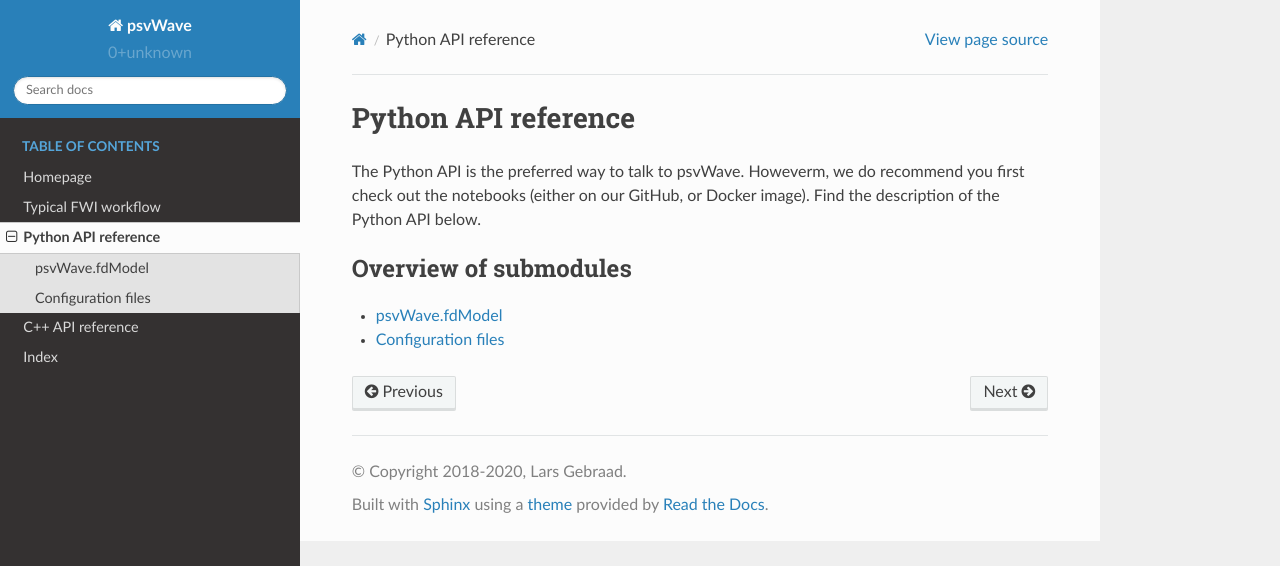
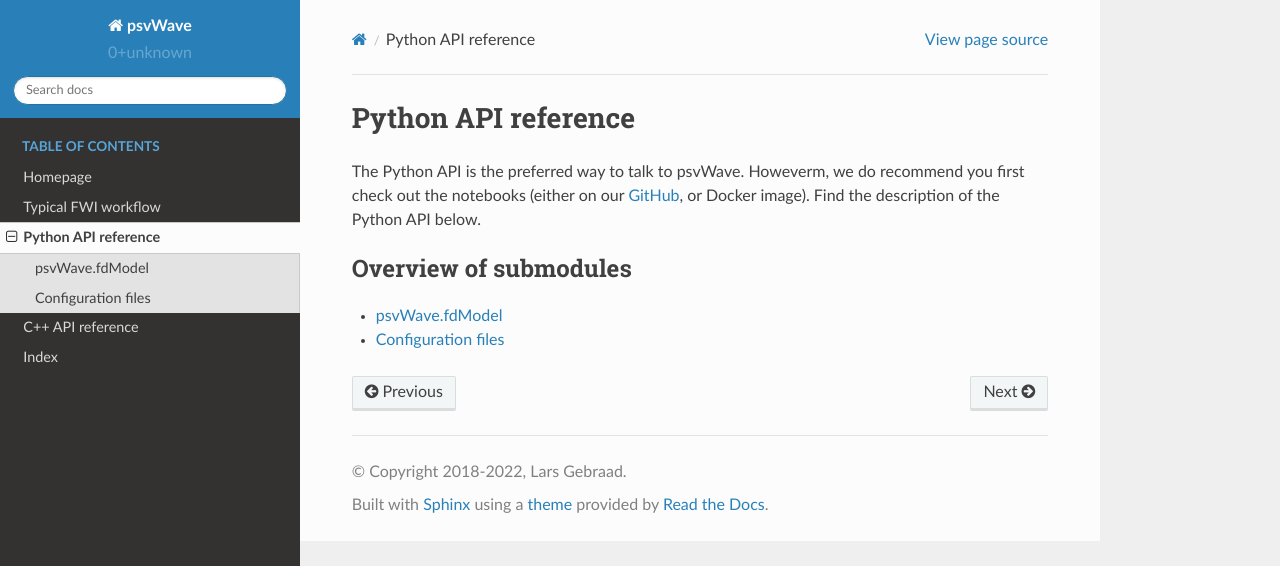
Before and after one commit to larsgeb/psvWave, a Sphinx documentation site: the page built from docs-source/source/python/index.rst, in a window 1280 px wide. Shown: the top 566 px of the page. Built offline with Sphinx 7.4.7 and the Read the Docs theme 2.0.0, drawn with Linux system fonts in a browser that asks for light colours; the version number could not be read and is left out; some of the changed lines change nothing that is shown.

Commit message:
Finishing touches to version 1.0

```diff
--- a/docs-source/source/conf.py
+++ b/docs-source/source/conf.py
@@ -21,7 +21,7 @@
 # -- Project information -----------------------------------------------------
 
 project = "psvWave"
-copyright = "2018-2020, Lars Gebraad"
+copyright = "2018-2022, Lars Gebraad"
 author = "Lars Gebraad"
 
 # The short X.Y version
--- a/docs-source/source/python/index.rst
+++ b/docs-source/source/python/index.rst
@@ -2,8 +2,9 @@
 ====================
 
 The Python API is the preferred way to talk to psvWave. Howeverm, we do recommend you
-first check out the notebooks (either on our GitHub, or Docker image). Find the
-description of the Python API below.
+first check out the notebooks (either on our
+`GitHub <https://github.com/larsgeb/psvWave/tree/master/notebooks>`_, or Docker image).
+Find the description of the Python API below.
 
 .. toctree::
    :maxdepth: 1
```
Also changed, not shown: 1 other file.
